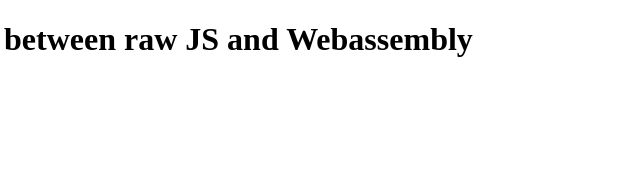
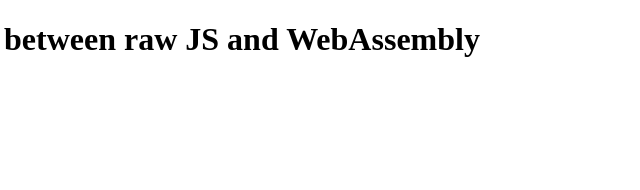
Before and after one commit to ryogrid/LearnZig, a plain HTML site: page index.html in a window 1280 px wide. Shown: the full height of the page, 555-1195 px from the left. Drawn offline with Linux system fonts and the light colour scheme.

Commit message:
Update index.html

```diff
--- a/index.html
+++ b/index.html
@@ -2,13 +2,13 @@
 <html>
 
 <head>
-    <title>Comparison of execution time of fib(46) between raw JS and Webassembly</title>
+    <title>Comparison of execution time of fib(46) between raw JS and WebAssembly</title>
     <meta charset="utf-8">
     <script src="./index.js"></script>
 </head>
 
 <body>
-    <h1>Comparison of execution time of fib(46) between raw JS and Webassembly</h1>
+    <h1>Comparison of execution time of fib(46) between raw JS and WebAssembly</h1>
     <br />
     <input type="button" value="raw JS" onclick="execJSFib()">
     <input type="button" value="wasm" onclick="execWasmFib()">
```
